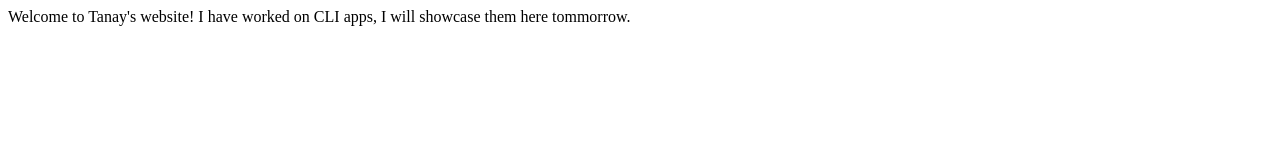
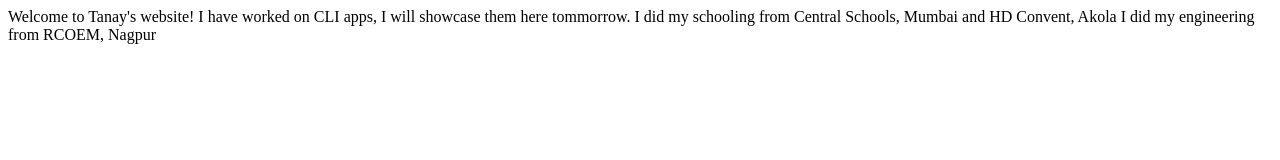
Before and after one commit to Tanay-J/Tanay-Portfolio, a plain HTML site: page index.html in a window 1280 px wide. Drawn offline with Linux system fonts and the light colour scheme.

Commit message:
update: education

```diff
--- a/index.html
+++ b/index.html
@@ -9,5 +9,7 @@
     Welcome to Tanay's website!
 
     I have worked on CLI apps, I will showcase them here tommorrow.
+    I did my schooling from Central Schools, Mumbai and HD Convent, Akola
+    I did my engineering from RCOEM, Nagpur
 </body>
 </html>
```
